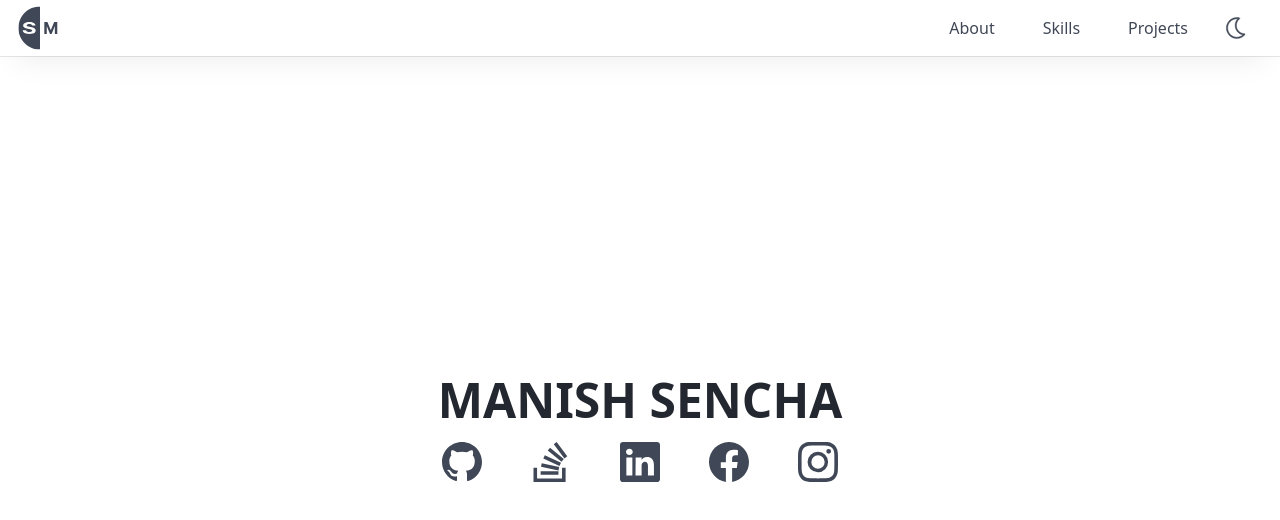
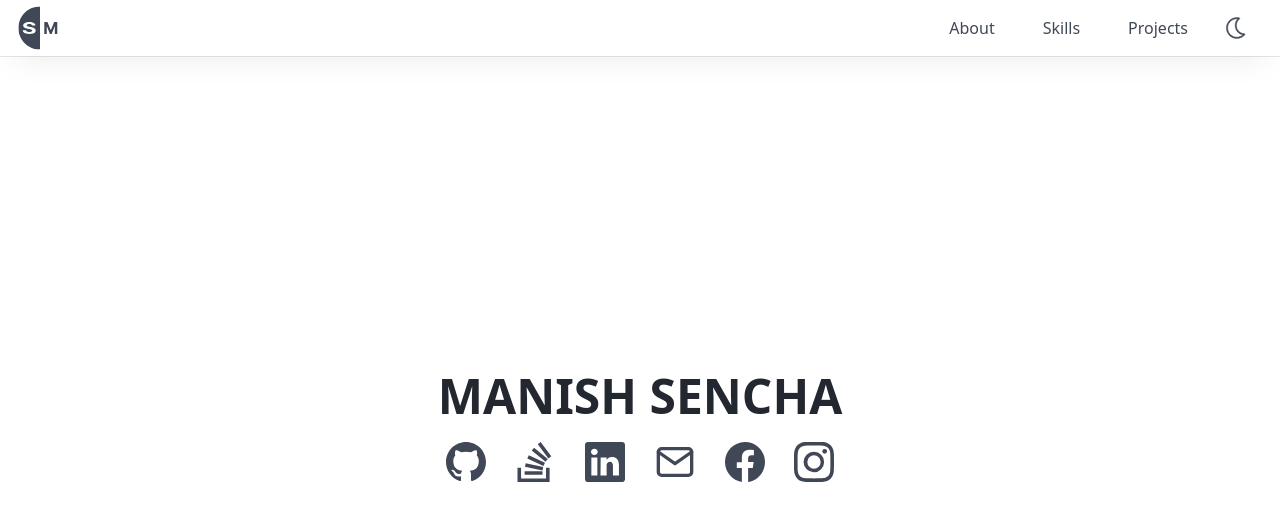
Before and after one commit to manishsencha/manishsencha.github.io, a Gatsby site: page / in a window 1280 px wide. Built offline with nearby package versions, Linux system fonts and the light colour scheme; Gatsby itself is replaced by a stand-in of ours.

Commit message:
Added mail

```diff
--- a/src/components/sections/Home/index.tsx
+++ b/src/components/sections/Home/index.tsx
@@ -6,6 +6,7 @@ import {
   BsFacebook,
   BsInstagram,
 } from "react-icons/bs";
+import { FiMail } from "react-icons/fi";
 import { IconType } from "react-icons";
 
 interface Social {
@@ -24,6 +25,11 @@ const socials: Social[] = [
     name: "Linkedin",
     url: "https://www.linkedin.com/in/manish-sencha",
     icon: BsLinkedin,
+  },
+  {
+    name: "Mail",
+    url: "mailto:manishsencha2001@gmail.com",
+    icon: FiMail,
   },
   {
     name: "Facebook",
@@ -52,7 +58,7 @@ function Home() {
                 rel="noreferrer noopener"
                 aria-label={social.name}
                 title={social.name}
-                className="active:scale-95 transition-transform flex w-12 h-12 rounded-full items-center justify-center hover:bg-primary/5 hover:dark:bg-primary-dark/5 outline-link"
+                className="active:scale-95 transition-transform flex w-14 h-14 rounded-full items-center justify-center hover:bg-primary/5 hover:dark:bg-primary-dark/5 outline-link"
               >
                 {<social.icon className="h-10 w-10" />}
               </a>
```
